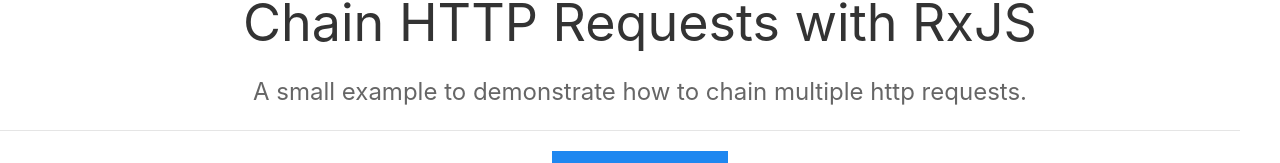
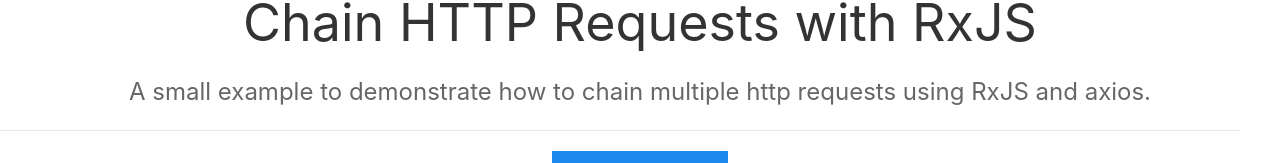
Before and after one commit to loursbourg/rxjs-request-chain, a React (Create React App) app: page / in a window 1280 px wide. Shown: the part 178-341 px from the top of the page. Built offline with nearby package versions, Linux system fonts and the light colour scheme; no server answers.

Commit message:
refine example description

```diff
--- a/src/App.js
+++ b/src/App.js
@@ -106,8 +106,8 @@
           <div className="uk-width-1-1 uk-text-center uk-row-first">
             <h1 className="uk-heading-small">Chain HTTP Requests with RxJS</h1>
             <p className="uk-text-large">
-              A small example to demonstrate how to chain multiple http
-              requests.
+              A small example to demonstrate how to chain multiple http requests
+              using RxJS and axios.
             </p>
           </div>
         </div>
```
